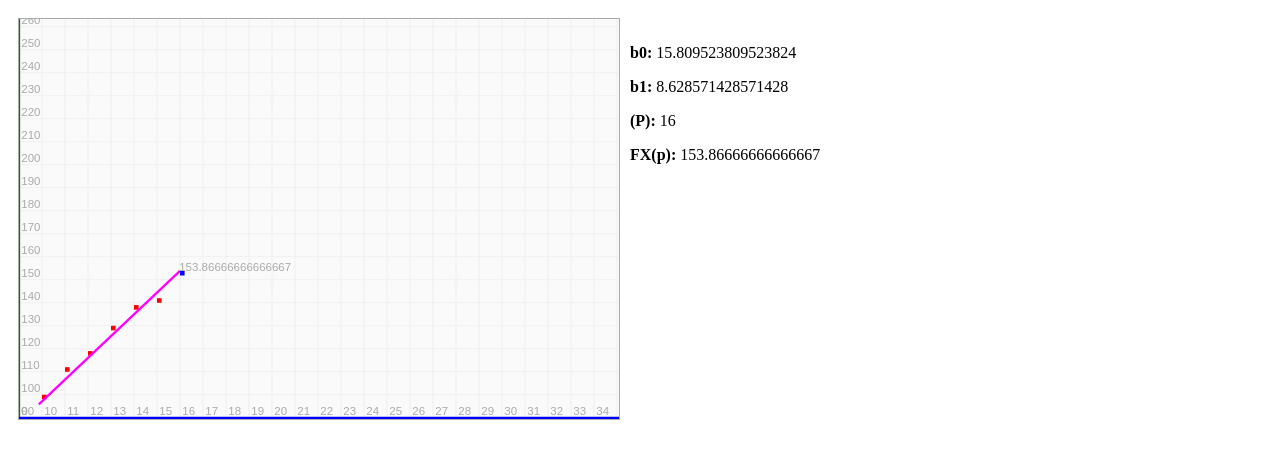
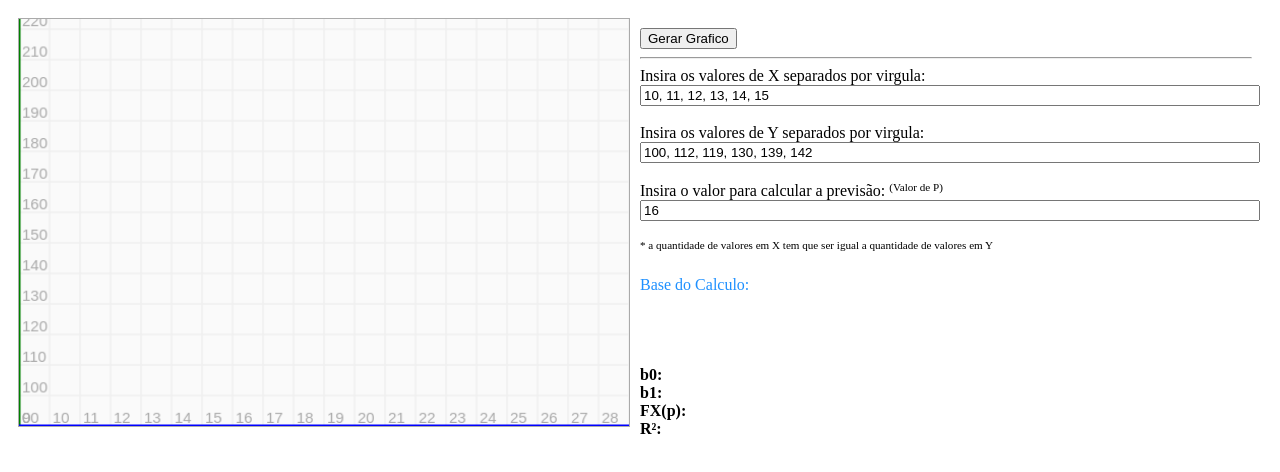
Before and after one commit to Djanilson/regressaoLinearJS, a plain HTML site: page index.html in a window 1280 px wide. Drawn offline with Linux system fonts and the light colour scheme.

Commit message:
atualizações no calculo

```diff
--- a/index.html
+++ b/index.html
@@ -1,6 +1,7 @@
 <!DOCTYPE html>
 <html>
 	<head>
+		<meta charset="UTF-8">
 
 		<title></title>
 
@@ -15,25 +16,94 @@
 				/*width: 500px;*/
 				border: 1px solid #aaa;
 			}
+
+			.flex {
+				display: flex;
+			}
+
+			.flexCol {
+				flex-direction: column;
+			}
+
+			.flex1 {
+				flex: 1;
+			}
+
+			.input label {
+				display: block;
+			}
+
+			.input input {
+				width: 100%;
+			}
 		</style>
 	</head>
 	<body>
-		<div style="display: flex;">
-			<canvas id="myCanvas" width="600" height="400"></canvas>
+		<div class="flex">
+			<div class="flex flex1 flexCol">
+				<canvas id="myCanvas" width="600" height="400"></canvas>
 
-			<div style="flex: 1; padding: 10px;">
-				<p>
-					<strong>b0: </strong><span class="valorB"></span>
-				</p>
-				<p>
-					<strong>b1: </strong><span class="valorA"></span>
-				</p>
-				<p>
-					<strong>(P): </strong><span class="pointValue"></span>
-				</p>
-				<p>
-					<strong>FX(p): </strong><span class="valorFX"></span>
-				</p>
+			</div>
+
+			<div class="flex1" style="padding: 10px;">
+				<div>
+					<button onClick="executarAcao()">Gerar Grafico</button>
+					<!-- <button>Limpar</button> -->
+				</div>
+				<hr>
+				<div>
+					<div class="input">
+						<label for="xValues">
+							Insira os valores de X separados por virgula:
+						</label>
+						<input id="xValues" type="text" value="10, 11, 12, 13, 14, 15" placeholder="Ex: 10, 11, 12, 13" />
+					</div>
+					<br>
+					<div class="input">
+						<label for="yValues">
+							Insira os valores de Y separados por virgula:
+						</label>
+						<input id="yValues" type="text" value="100, 112, 119, 130, 139, 142" placeholder="Ex: 10, 11, 12, 13" />
+					</div>
+					<br>
+					<div class="input">
+						<label for="pValue">
+							Insira o valor para calcular a previsão: <small><sup>(Valor de P)</sup></small>
+						</label>
+						<input id="pValue" type="text" value="16" placeholder="" />
+					</div>
+					<p><sup><small>* a quantidade de valores em X tem que ser igual a quantidade de valores em Y</small></sup></p>
+				</div>
+				<div>
+					<div style="color: dodgerblue;">
+						<span>Base do Calculo:</span> <br>
+						<span class="valorDeX"></span> <br>
+						<span class="valorDeY"></span><br>
+						<span class="valorDeP"></span>
+						<br>
+						<br>
+					</div>
+
+					<span>
+						<strong>b0: </strong><span class="valorB"></span>
+					</span>
+					<br>
+					<span>
+						<strong>b1: </strong><span class="valorA"></span>
+					</span>
+					<br>
+					<!-- <span>
+						<strong>(P): </strong><span class="pointValue"></span>
+					</span>
+					<br> -->
+					<span>
+						<strong>FX(p): </strong><span class="valorFX"></span>
+					</span>
+					<br>
+					<span>
+						<strong>R²: </strong><span class="valorDeR2"></span>
+					</span>
+				</div>
 			</div>
 		</div>
 
--- a/script.js
+++ b/script.js
@@ -1,18 +1,22 @@
-var b1,
+var el = function (element) { return document.querySelector(element); },
+	els = function (element) { return document.querySelectorAll(element); },
+	b1,
 	b0,
 	fx,
 
-	x = [ 10,  11,  12,  13,  14,  15],
-	y = [100, 112, 119, 130, 139, 142],
-	p = 16,
+	x = [],
+	y = [],
+	p,
 
 	somaxy = 0,
 	somax = 0,
 	somay = 0,
 	somax2 = 0,
+	somay2 = 0,
 	cnn,
 	cttx,
-	mtd = 10;
+	mtd = 10,
+	lineThinkness = 1;
 
 function createLinePath(ctx, start, end, color = "gray") {
 	ctx.beginPath();
@@ -89,19 +93,22 @@ function createSquare(ctx, cv, xPos, yPos, color = "red") {
 	ctx.fillStyle = color;
 	ctx.fillRect(xp, yp, dotScale, dotScale);
 }
-
-function drawPT(scale) {
+var ct = 0;
+function drawPlanGraph(scale) {
     var canvas = document.getElementById('myCanvas'),
 		ctx = canvas.getContext('2d'),
 		pesoText,
 		alturaText,
-		nscale = 2.3;
+		nscale = 3;
 	cnn = canvas;
 	cttx = ctx;
 
+	if (ct === 0) {
 		// #scale
-	ctx.translate(0, -(canvas.height + (canvas.height / 3.3)));
+		ctx.translate(0, -(canvas.height + (canvas.height)));
 		ctx.scale(nscale, nscale);
+		ct++;
+	}
 
 	ctx.fillStyle = '#fafafa';
 	ctx.fillRect(0, 0, canvas.width, canvas.height);
@@ -123,17 +130,12 @@ function drawPT(scale) {
 		"blue"
 	);
 
-	createLinePath(
-		ctx,
-		{x: x[0], y: y[0]},
-		{x: 500 - (500-x[x.length-1]), y: 500 - (500 - y[y.length-1])},
-		"wine"
-	);
-
- 	for (var i = 0; i < x.length; i++) {
-		// ctx.fillRect(x[i], canvas.y[i], 10, 10);
-		createSquare(ctx, canvas, x[i], y[i]);
- 	}
+	// createLinePath(
+	// 	ctx,
+	// 	{x: x[0], y: y[0]},
+	// 	{x: 500 - (500-x[x.length-1]), y: 500 - (500 - y[y.length-1])},
+	// 	"wine"
+	// );
 
 	ctx.font = "12px Arial";
 	ctx.fillStyle = "#333";
@@ -156,6 +158,11 @@ function drawResults(b0, b1, point, fx) {
 		xNormalized = (10*(point-10));
 	}
 
+
+ 	for (var i = 0; i < x.length; i++) {
+		createSquare(cttx, cnn, x[i], y[i]);
+ 	}
+
 	createLinePath(
 		cttx,
 		{x: b1, y: ((cnn.height+10) - b0)},
@@ -169,31 +176,79 @@ function drawResults(b0, b1, point, fx) {
 	cttx.fillText(resultText, p + cttx.measureText(resultText).width + 5,  (cnn.height - fx) + 90);
 }
 
-/////////////////
-// CALL EVENTS //
-/////////////////
-drawPT(150);
-
-
 /**
  * TODO: Criar função para calcular a regreção e a Reta.
  */
 
+// var sXX = 0,
+// 	sYY = 0,
+// 	sXY = 0;
+
+function calcRegressao() {
+	b1 = 0;
+	b0 = 0;
+	fx = 0;
+	somax = 0;
+	somay = 0;
+	somax2 = 0;
+	somay2 = 0;
+	somaxy = 0;
+
 	for(i = 0; i < x.length; i++) {
-	somaxy += x[i] * y[i];
 		somax += x[i];
 		somay += y[i];
 		somax2 += x[i] * x[i];
+		somay2 += y[i] * y[i];
+		somaxy += x[i] * y[i];
 	}
 
+	// sXX = somax2 - (p * (Math.pow(somax,2)));
+	// sXY = somaxy - (p * (somax*somay));
+	// sYY = somay2 - (p * (Math.pow(somay,2)));
+
+	// b1 = sXY / sXX;
 	b1 = (somaxy - ((somax * somay) / x.length)) / (somax2 - (Math.pow(somax,2) / x.length));
+	// b0 = somay - (b1 * somax);
 	b0 = (somay / y.length) - b1 * (somax / x.length);
 	fx = b0 + b1 * p;
 
+	var r2 = ((x.length * somaxy) - (somax * somay)) / Math.sqrt((x.length * somax2 - Math.pow(somax, 2)) * (x.length * somay2 - Math.pow(somay, 2)));
 
-document.querySelector(".valorA").innerHTML = b1;
-document.querySelector(".valorB").innerHTML = b0;
-document.querySelector(".valorFX").innerHTML = fx;
-document.querySelector(".pointValue").innerHTML = p;
+	el(".valorDeX").innerHTML = "x = [" + x.join(", ") + "]";
+	el(".valorDeY").innerHTML = "y = [" + y.join(", ") + "]";
+	el(".valorDeP").innerHTML = "P = " + p;
+	el(".valorDeR2").innerHTML = r2;
+
+	el(".valorA").innerHTML = b1;
+	el(".valorB").innerHTML = b0;
+	el(".valorFX").innerHTML = fx;
+	// el(".pointValue").innerHTML = p;
+
 
 	drawResults(b0, b1, p, fx);
+}
+
+/*************************
+ * 		# EVENTS
+ *************************/
+
+drawPlanGraph(150);
+
+function executarAcao () {
+	// cttx.clearRect(0, 0, cnn.width, cnn.height);
+	var valoresDeX = el("#xValues").value.split(",").map(function(item) {
+		    return parseInt(item, 10);
+		}),
+		valoresDeY = el("#yValues").value.split(",").map(function(item) {
+		    return parseInt(item, 10);
+		}),
+		valorDeP = el("#pValue").value.split(",");
+
+	x = valoresDeX;
+	y = valoresDeY;
+	p = valorDeP;
+
+	cttx.clearRect(0, 0, cnn.width, cnn.height);
+	drawPlanGraph();
+	calcRegressao();
+}
```
Lines whose indentation alone changed are shown as unchanged.
